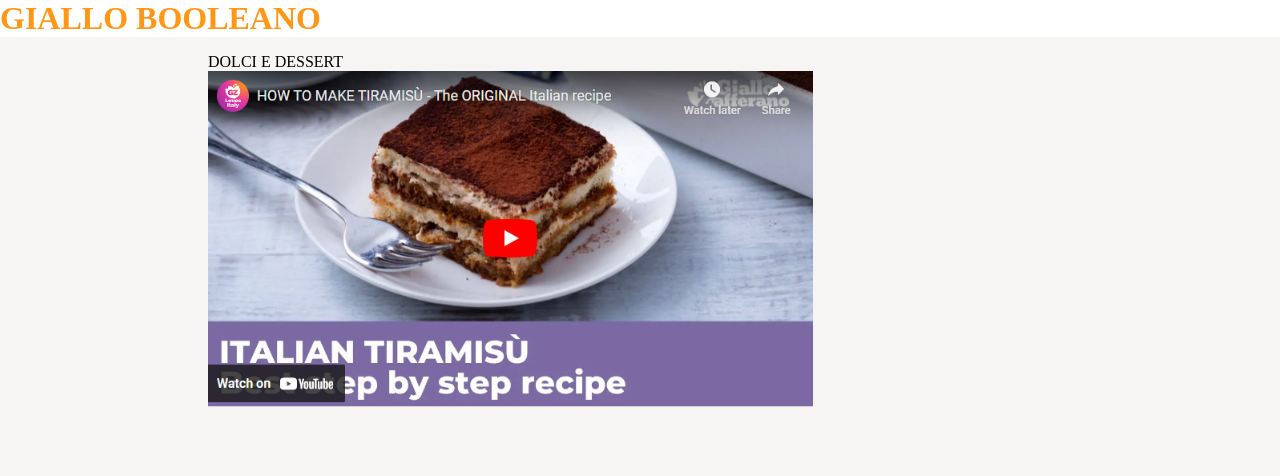
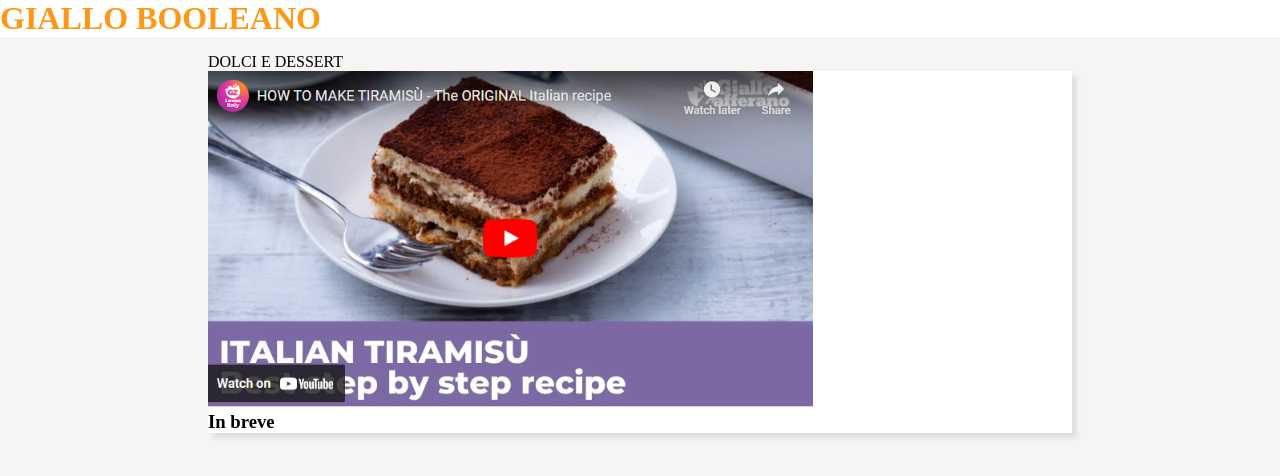
Before and after one commit to FabioMorrone/htmlcss-responsive-layout, a plain HTML site: page index.html in a window 1280 px wide. Drawn offline with Linux system fonts and the light colour scheme.

Commit message:
add card

```diff
--- a/css/style.css
+++ b/css/style.css
@@ -38,6 +38,14 @@ header{
 }
 
 
+.card{
+    width: 100%;
+    height: 70%;
+    background-color: white;
+    box-shadow: 5px 5px 5px #dedede;
+
+}
+
 main{
 
 }
--- a/index.html
+++ b/index.html
@@ -28,9 +28,11 @@
                         DOLCI E DESSERT
                     </p>
                 </div>
-                <div>
+                <div class="card">
                     <img width="70%" src="assets/img/image (10).png" alt="frame youtube">
+                    <h3>In breve</h3>
                 </div>
+
 
             </div>
 
```
